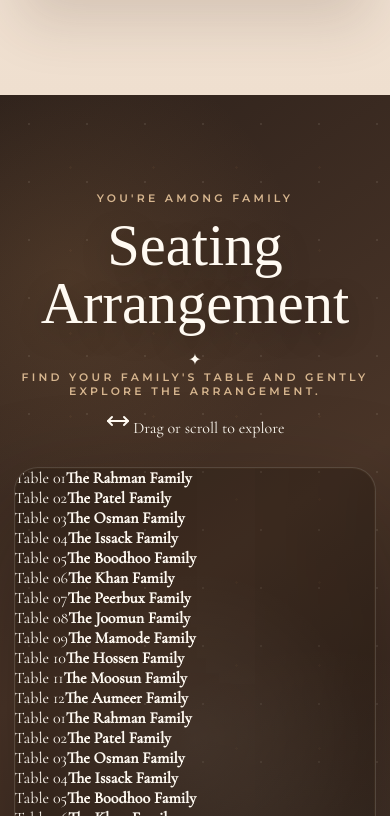
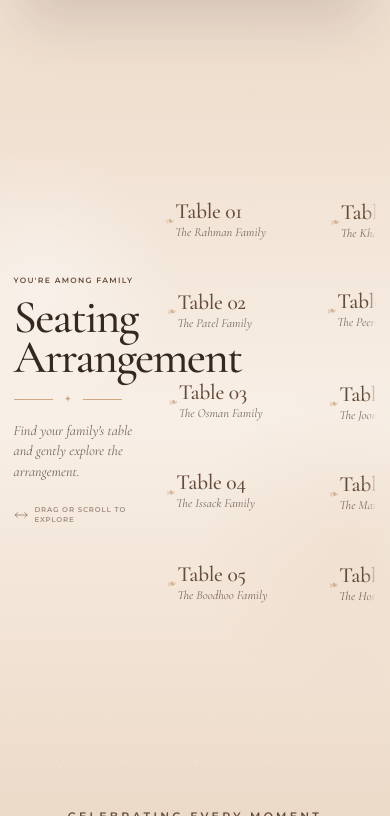
Before and after one commit to Ir-faan/Event-Invitation, a Next.js app: page /templates/coastal-reverie in a window 390 px wide. Shown: the part 5728-6544 px from the top of the page. Built offline with nearby package versions, Linux system fonts and the light colour scheme; a web font is replaced by a local one.

Commit message:
style: match seating arrangement to coastal invitation flow

```diff
--- a/components/seating-arrangement.module.css
+++ b/components/seating-arrangement.module.css
@@ -1,294 +1,234 @@
 .section {
   position: relative;
-  padding: clamp(6rem, 9vw, 9rem) 3vw;
+  padding: clamp(5.5rem, 8vw, 8rem) 5vw;
   overflow: hidden;
-  color: #fffaf2;
-  background:
-    radial-gradient(circle at 18% 18%, rgba(185, 133, 79, .16), transparent 26%),
-    radial-gradient(circle at 82% 78%, rgba(232, 201, 170, .1), transparent 28%),
-    linear-gradient(145deg, #2d211b 0%, #4a3528 48%, #271c17 100%);
+  color: var(--ink);
+  background: linear-gradient(180deg, #efdfcf 0%, #f8efe6 52%, #efdfcf 100%);
 }
 
 .section::before {
   content: "";
   position: absolute;
   inset: 0;
-  opacity: .16;
-  background-image:
-    radial-gradient(circle, rgba(255, 245, 226, .55) 0 1px, transparent 1.2px),
-    radial-gradient(circle, rgba(185, 133, 79, .44) 0 1px, transparent 1.2px);
-  background-position: 0 0, 29px 31px;
-  background-size: 58px 58px, 83px 83px;
   pointer-events: none;
+  background:
+    radial-gradient(circle at 10% 30%, rgba(255,255,255,.38), transparent 24%),
+    radial-gradient(circle at 90% 72%, rgba(185,133,79,.07), transparent 28%);
+}
+
+.layout {
+  position: relative;
+  z-index: 1;
+  width: min(92rem, 100%);
+  display: grid;
+  grid-template-columns: minmax(15rem, .72fr) minmax(0, 1.55fr);
+  align-items: center;
+  gap: clamp(2rem, 5vw, 6rem);
+  margin: 0 auto;
 }
 
 .heading {
   position: relative;
-  z-index: 3;
-  width: min(56rem, 94vw);
-  margin: 0 auto 2.3rem;
-  text-align: center;
+  z-index: 4;
+  min-width: 0;
+  padding-right: clamp(.5rem, 2vw, 2rem);
 }
 
-.heading > p {
-  margin: 0 0 .7rem;
-  color: #d7b68f;
+.heading > p:first-child {
+  margin: 0 0 1rem;
+  color: var(--olive-dark);
   text-transform: uppercase;
   letter-spacing: .3em;
-  font: 600 .68rem var(--sans);
+  font: 600 .64rem var(--sans);
 }
 
 .heading h2 {
-  margin: 0 0 1rem;
-  color: #fffaf2;
-  font: 400 clamp(3.5rem, 6.2vw, 5.8rem)/1 var(--script);
-  text-shadow: 0 .6rem 2rem rgba(0, 0, 0, .28);
+  max-width: 10ch;
+  margin: 0;
+  color: var(--olive-deep);
+  font: 500 clamp(3.6rem, 6.4vw, 6.7rem)/.82 var(--serif);
+  letter-spacing: -.035em;
 }
 
-.heading > span {
-  display: block;
-  width: min(42rem, 100%);
-  margin: 0 auto;
-  color: rgba(255, 250, 242, .68);
-  font: 400 .96rem/1.75 var(--sans);
+.flourish {
+  width: min(15rem, 90%);
+  display: flex;
+  align-items: center;
+  gap: .7rem;
+  margin: 1.7rem 0 1.5rem;
+  color: rgba(185,133,79,.66);
+  font-size: .58rem;
 }
 
-.toolbar {
-  position: relative;
-  z-index: 4;
-  width: min(78rem, 94vw);
-  display: flex;
-  align-items: center;
-  justify-content: space-between;
-  gap: 1rem;
-  margin: 0 auto .9rem;
+.flourish span {
+  flex: 1;
+  height: 1px;
+  background: currentColor;
 }
 
-.dragHint,
-.toolbar button {
+.intro {
+  max-width: 23rem;
+  margin: 0;
+  color: rgba(73,56,44,.76);
+  font: italic clamp(1.05rem, 1.45vw, 1.32rem)/1.65 var(--serif);
+}
+
+.hint {
   display: inline-flex;
   align-items: center;
-  gap: .55rem;
-  min-height: 2.6rem;
-  padding: 0 .9rem;
-  border: 1px solid rgba(255, 250, 242, .16);
-  border-radius: 999px;
-  color: rgba(255, 250, 242, .72);
-  background: rgba(255, 250, 242, .055);
-  backdrop-filter: blur(10px);
+  gap: .65rem;
+  margin-top: 2rem;
+  color: rgba(101,75,57,.58);
   text-transform: uppercase;
-  letter-spacing: .13em;
-  font: 600 .57rem var(--sans);
+  letter-spacing: .2em;
+  font: 600 .55rem var(--sans);
 }
 
-.dragHint svg,
-.toolbar button svg {
-  width: .9rem;
-}
-
-.toolbar button {
-  cursor: pointer;
-  transition: transform .22s ease, background .22s ease, color .22s ease;
-}
-
-.toolbar button:hover,
-.toolbar button:focus-visible {
-  color: #fffaf2;
-  background: rgba(255, 250, 242, .11);
-  transform: translateY(-2px);
+.hint svg {
+  width: 1.05rem;
+  stroke-width: 1.5;
 }
 
 .viewport {
-  --pan-x: 0px;
-  --pan-y: 0px;
   position: relative;
-  z-index: 2;
-  width: min(82rem, 96vw);
-  height: clamp(32rem, 66vw, 46rem);
-  margin: 0 auto;
-  overflow: hidden;
-  border: 1px solid rgba(255, 250, 242, .14);
-  border-radius: clamp(1.6rem, 3vw, 2.7rem);
-  background:
-    radial-gradient(circle at 50% 50%, rgba(255, 250, 242, .055), transparent 52%),
-    rgba(15, 10, 8, .22);
-  box-shadow:
-    inset 0 0 0 1px rgba(185, 133, 79, .06),
-    inset 0 -8rem 12rem rgba(0, 0, 0, .14),
-    0 3rem 7rem rgba(18, 11, 8, .34);
+  min-width: 0;
+  height: clamp(31rem, 43vw, 40rem);
+  overflow-x: auto;
+  overflow-y: hidden;
+  scrollbar-width: none;
+  overscroll-behavior-x: contain;
+  touch-action: pan-x;
   cursor: grab;
-  touch-action: none;
   user-select: none;
   outline: none;
+  -webkit-overflow-scrolling: touch;
+  mask-image: linear-gradient(90deg, transparent 0, #000 6%, #000 94%, transparent 100%);
+  -webkit-mask-image: linear-gradient(90deg, transparent 0, #000 6%, #000 94%, transparent 100%);
+}
+
+.viewport::-webkit-scrollbar {
+  display: none;
 }
 
 .viewport:focus-visible {
-  box-shadow:
-    inset 0 0 0 2px rgba(235, 201, 155, .72),
-    inset 0 -8rem 12rem rgba(0, 0, 0, .14),
-    0 3rem 7rem rgba(18, 11, 8, .34);
+  outline: 1px solid rgba(101,75,57,.42);
+  outline-offset: .45rem;
 }
 
 .dragging {
   cursor: grabbing;
 }
 
-.canvas {
-  position: absolute;
-  left: 50%;
-  top: 50%;
-  width: max(92rem, 150vw);
-  height: max(54rem, 105vw);
-  transform: translate(calc(-50% + var(--pan-x)), calc(-50% + var(--pan-y)));
+.track {
+  display: flex;
+  width: max-content;
+  min-height: 100%;
+  align-items: stretch;
+}
+
+.assignmentGroup {
+  flex: 0 0 auto;
+  display: grid;
+  grid-template-rows: repeat(4, minmax(0, 1fr));
+  grid-auto-flow: column;
+  grid-auto-columns: clamp(10.2rem, 13vw, 13.6rem);
+  column-gap: clamp(.6rem, 1.4vw, 1.25rem);
+  row-gap: clamp(.35rem, .7vw, .8rem);
+  align-items: center;
+  min-height: 100%;
+  padding: 1rem clamp(.65rem, 1.4vw, 1.2rem);
+}
+
+.assignment {
+  --float-x: 0px;
+  position: relative;
+  display: grid;
+  align-content: center;
+  gap: .15rem;
+  min-width: 0;
+  padding: .5rem .35rem;
+  transform: translate3d(0, 0, 0);
+  animation: seatingFloat var(--float-duration) ease-in-out var(--float-delay) infinite;
   will-change: transform;
 }
 
-.orbitLarge,
-.orbitSmall {
+.assignment::before {
+  content: "❧";
   position: absolute;
-  left: 50%;
+  left: -.55rem;
   top: 50%;
-  border: 1px solid rgba(185, 133, 79, .14);
-  border-radius: 50%;
-  transform: translate(-50%, -50%);
-  pointer-events: none;
+  color: rgba(185,133,79,.52);
+  font-size: .72rem;
+  transform: translateY(-50%) rotate(-14deg);
 }
 
-.orbitLarge {
-  width: 52rem;
-  height: 52rem;
-  box-shadow: 0 0 0 8rem rgba(255, 250, 242, .012), 0 0 0 16rem rgba(255, 250, 242, .007);
+.assignment::after {
+  content: "";
+  position: absolute;
+  right: -.7rem;
+  top: 51%;
+  width: 1.8rem;
+  height: 1px;
+  opacity: 0;
+  background: linear-gradient(90deg, rgba(185,133,79,.32), transparent);
+  transform: scaleX(.55);
+  transform-origin: left center;
+  transition: opacity .16s ease, transform .16s ease;
 }
 
-.orbitSmall {
-  width: 25rem;
-  height: 25rem;
-  border-style: dashed;
+.moving .assignment::after {
   opacity: .7;
+  transform: scaleX(1);
 }
 
-.stars {
-  position: absolute;
-  inset: 0;
-  pointer-events: none;
+.assignment span {
+  overflow: hidden;
+  color: var(--olive-dark);
+  white-space: nowrap;
+  text-overflow: ellipsis;
+  font: 500 clamp(1.5rem, 2.2vw, 2.15rem)/1 var(--serif);
+  letter-spacing: -.015em;
 }
 
-.stars span {
-  position: absolute;
-  left: var(--star-x);
-  top: var(--star-y);
-  width: .18rem;
-  height: .18rem;
-  border-radius: 50%;
-  background: #f3d8ad;
-  box-shadow: 0 0 .8rem rgba(243, 216, 173, .75);
-  opacity: .28;
-  animation: seatTwinkle 3.4s ease-in-out var(--star-delay) infinite;
+.assignment strong {
+  overflow: hidden;
+  color: rgba(73,56,44,.72);
+  white-space: nowrap;
+  text-overflow: ellipsis;
+  font: italic 400 clamp(.88rem, 1.15vw, 1.08rem)/1.25 var(--serif);
 }
 
-.seatPosition {
-  position: absolute;
-  left: 50%;
-  top: 50%;
-  width: clamp(10.5rem, 14vw, 13.5rem);
-  transform: translate(-50%, -50%) scale(var(--seat-scale)) rotate(var(--seat-rotate));
+@keyframes seatingFloat {
+  0%, 100% { transform: translate3d(0, 0, 0); }
+  50% { transform: translate3d(var(--float-x), -.28rem, 0); }
 }
 
-.seatCard {
-  position: relative;
-  display: grid;
-  place-items: center;
-  min-height: clamp(8rem, 11vw, 10.5rem);
-  padding: 1.15rem 1rem;
-  border: 1px solid rgba(185, 133, 79, .48);
-  border-radius: 50%;
-  color: #49382c;
-  background:
-    radial-gradient(circle at 50% 36%, rgba(255, 255, 255, .9), transparent 40%),
-    linear-gradient(145deg, #fffaf2, #ead7c3);
-  box-shadow:
-    0 1.6rem 3rem rgba(0, 0, 0, .24),
-    inset 0 0 0 .42rem rgba(255, 250, 242, .48),
-    inset 0 0 0 .48rem rgba(185, 133, 79, .18);
-  text-align: center;
-  animation: seatFloat var(--float-duration) ease-in-out var(--float-delay) infinite;
+@media (max-width: 900px) {
+  .section { padding-left: 3vw; padding-right: 3vw; }
+  .layout { grid-template-columns: minmax(12rem, .68fr) minmax(0, 1.4fr); gap: 1.5rem; }
+  .heading h2 { font-size: clamp(3rem, 7vw, 4.6rem); }
+  .assignmentGroup { grid-auto-columns: 10.8rem; }
 }
 
-.seatCard::before,
-.seatCard::after {
-  content: "✦";
-  position: absolute;
-  color: rgba(185, 133, 79, .55);
-  font-size: .55rem;
-}
-
-.seatCard::before { left: 1rem; top: 50%; }
-.seatCard::after { right: 1rem; top: 50%; }
-
-.seatCard span {
-  align-self: end;
-  margin-bottom: .35rem;
-  color: #9a7048;
-  text-transform: uppercase;
-  letter-spacing: .2em;
-  font: 700 .58rem var(--sans);
-}
-
-.seatCard strong {
-  color: #604637;
-  font: 400 clamp(1.65rem, 2.6vw, 2.15rem)/1 var(--script);
-}
-
-.seatCard small {
-  align-self: start;
-  margin-top: .45rem;
-  color: #8a7769;
-  font: italic .72rem/1.35 var(--serif);
-}
-
-.edgeHint {
-  position: absolute;
-  z-index: 5;
-  left: 50%;
-  bottom: 1rem;
-  transform: translateX(-50%);
-  padding: .55rem .85rem;
-  border-radius: 999px;
-  color: rgba(255, 250, 242, .42);
-  background: rgba(32, 22, 17, .36);
-  backdrop-filter: blur(10px);
-  text-transform: uppercase;
-  letter-spacing: .22em;
-  white-space: nowrap;
-  font: 600 .48rem var(--sans);
-  pointer-events: none;
-}
-
-@keyframes seatFloat {
-  0%, 100% { transform: translate3d(0, 0, 0) rotate(-1deg); }
-  50% { transform: translate3d(.35rem, -.75rem, 0) rotate(1.2deg); }
-}
-
-@keyframes seatTwinkle {
-  0%, 100% { opacity: .16; transform: scale(.7); }
-  50% { opacity: .74; transform: scale(1.45); }
-}
-
-@media (max-width: 760px) {
-  .section { padding-left: .7rem; padding-right: .7rem; }
-  .heading { width: min(92vw, 34rem); margin-bottom: 1.8rem; }
-  .heading h2 { font-size: clamp(3.2rem, 15vw, 4.8rem); }
-  .heading > span { font-size: .88rem; }
-  .toolbar { width: calc(100% - .7rem); }
-  .dragHint, .toolbar button { padding: 0 .7rem; letter-spacing: .09em; }
-  .viewport { width: calc(100% - .3rem); height: 34rem; border-radius: 1.5rem; }
-  .canvas { width: 78rem; height: 52rem; }
-  .seatPosition { width: 10.8rem; }
-  .seatCard { min-height: 8.6rem; }
-  .edgeHint { bottom: .8rem; max-width: calc(100% - 2rem); overflow: hidden; text-overflow: ellipsis; }
+@media (max-width: 620px) {
+  .section { padding: 4.8rem .85rem; }
+  .layout { grid-template-columns: minmax(8.6rem, .72fr) minmax(0, 1.28fr); gap: .55rem; }
+  .heading { padding-right: .2rem; }
+  .heading > p:first-child { margin-bottom: .7rem; letter-spacing: .17em; font-size: .48rem; }
+  .heading h2 { max-width: 7ch; font-size: clamp(2.45rem, 12vw, 3.55rem); line-height: .86; }
+  .flourish { width: 6.8rem; margin: 1rem 0; }
+  .intro { max-width: 9.5rem; font-size: .88rem; line-height: 1.45; }
+  .hint { max-width: 8rem; gap: .4rem; margin-top: 1.3rem; letter-spacing: .12em; font-size: .44rem; line-height: 1.45; }
+  .hint svg { flex: 0 0 auto; width: .9rem; }
+  .viewport { height: 29rem; mask-image: linear-gradient(90deg, transparent 0, #000 5%, #000 96%, transparent 100%); -webkit-mask-image: linear-gradient(90deg, transparent 0, #000 5%, #000 96%, transparent 100%); }
+  .assignmentGroup { grid-template-rows: repeat(5, minmax(0, 1fr)); grid-auto-columns: 9.8rem; column-gap: .35rem; row-gap: .15rem; padding: .5rem .4rem; }
+  .assignment { padding-left: .65rem; }
+  .assignment::before { left: 0; }
+  .assignment span { font-size: 1.35rem; }
+  .assignment strong { font-size: .78rem; }
 }
 
 @media (prefers-reduced-motion: reduce) {
-  .seatCard,
-  .stars span { animation: none; }
+  .assignment { animation: none; }
+  .assignment::after { transition: none; }
 }
```
